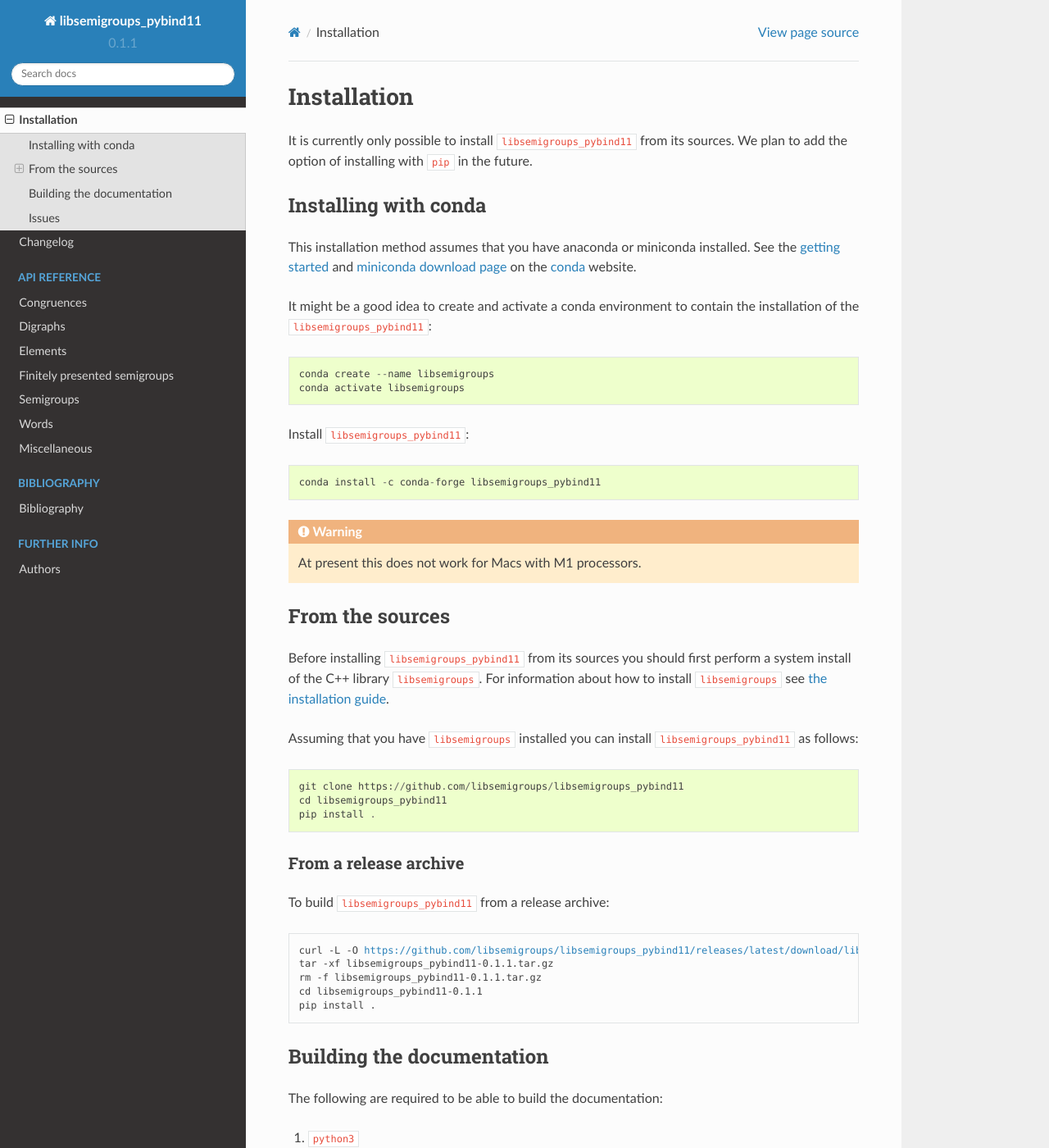
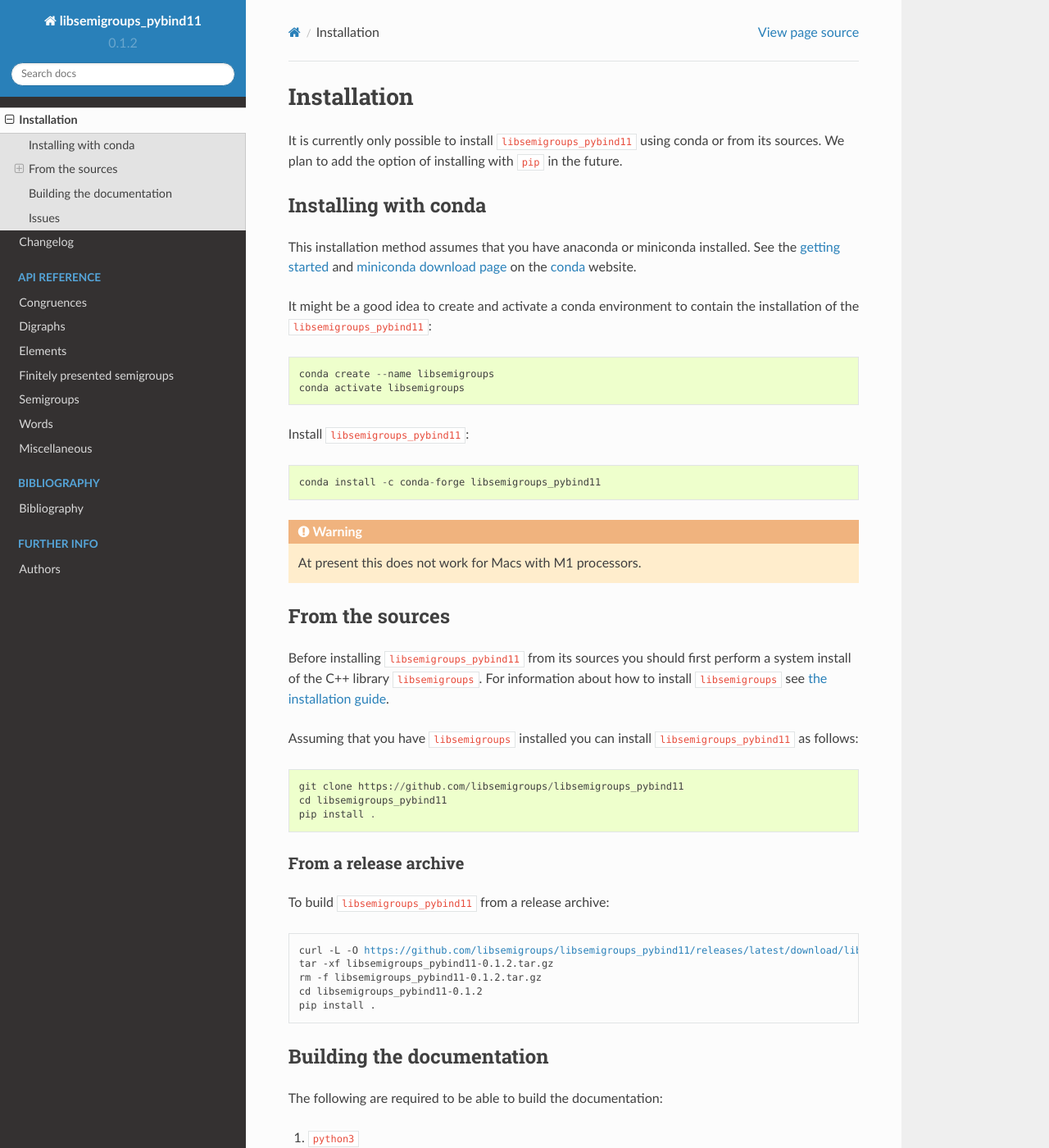
Before and after one commit to libsemigroups/libsemigroups_pybind11, a Sphinx documentation site: the page built from docs/source/install.rst, in a window 1280 px wide and 1400 px high. Shown: the whole window at 82% size. Built offline with Sphinx 7.4.7 and the Read the Docs theme 2.0.0, drawn with Linux system fonts in a browser that asks for light colours; pages that are not in the unit, such as notebooks, are missing from menus.

Commit message:
Update version etc for v0.1.2

```diff
--- a/docs/source/conf.py
+++ b/docs/source/conf.py
@@ -27,8 +27,8 @@ master_doc = "index"
 project = u"libsemigroups_pybind11"
 copyright = u"2021, J. D. Mitchell + Maria Tsalakou"
 author = u"J. D. Mitchell"
-version = u"0.1.1"
-release = u"0.1.1"
+version = u"0.1.2"
+release = u"0.1.2"
 language = None
 exclude_patterns = ["_build"]
 pygments_style = "sphinx"
--- a/docs/source/index.rst
+++ b/docs/source/index.rst
@@ -1,4 +1,4 @@
-libsemigroups_pybind11 - Version 0.1.1
+libsemigroups_pybind11 - Version 0.1.2
 ======================================
 
 python bindings for the C++ library libsemigroups
--- a/docs/source/install.rst
+++ b/docs/source/install.rst
@@ -4,13 +4,14 @@
 
    The full license is in the file LICENSE, distributed with this software.
 
-.. |libsemigroups-pybind11-version| replace:: 0.1.1
+.. |libsemigroups-pybind11-version| replace:: 0.1.2
 
 Installation
 ============
 
-It is currently only possible to install ``libsemigroups_pybind11`` from its
-sources. We plan to add the option of installing with ``pip`` in the future.
+It is currently only possible to install ``libsemigroups_pybind11`` using conda
+or from  its sources. We plan to add the option of installing with ``pip`` in
+the future.
 
 Installing with conda
 ---------------------
--- a/setup.py
+++ b/setup.py
@@ -21,7 +21,7 @@ from packaging import version
 from pybind11.setup_helpers import Pybind11Extension, build_ext
 from setuptools import setup, find_packages
 
-__version__ = "0.1.1"
+__version__ = "0.1.2"
 
 
 def minimum_libsemigroups_version():
```
Also changed, not shown: README.md (+101 -7 lines), docs/source/changelog.rst (+6 -1 lines).
